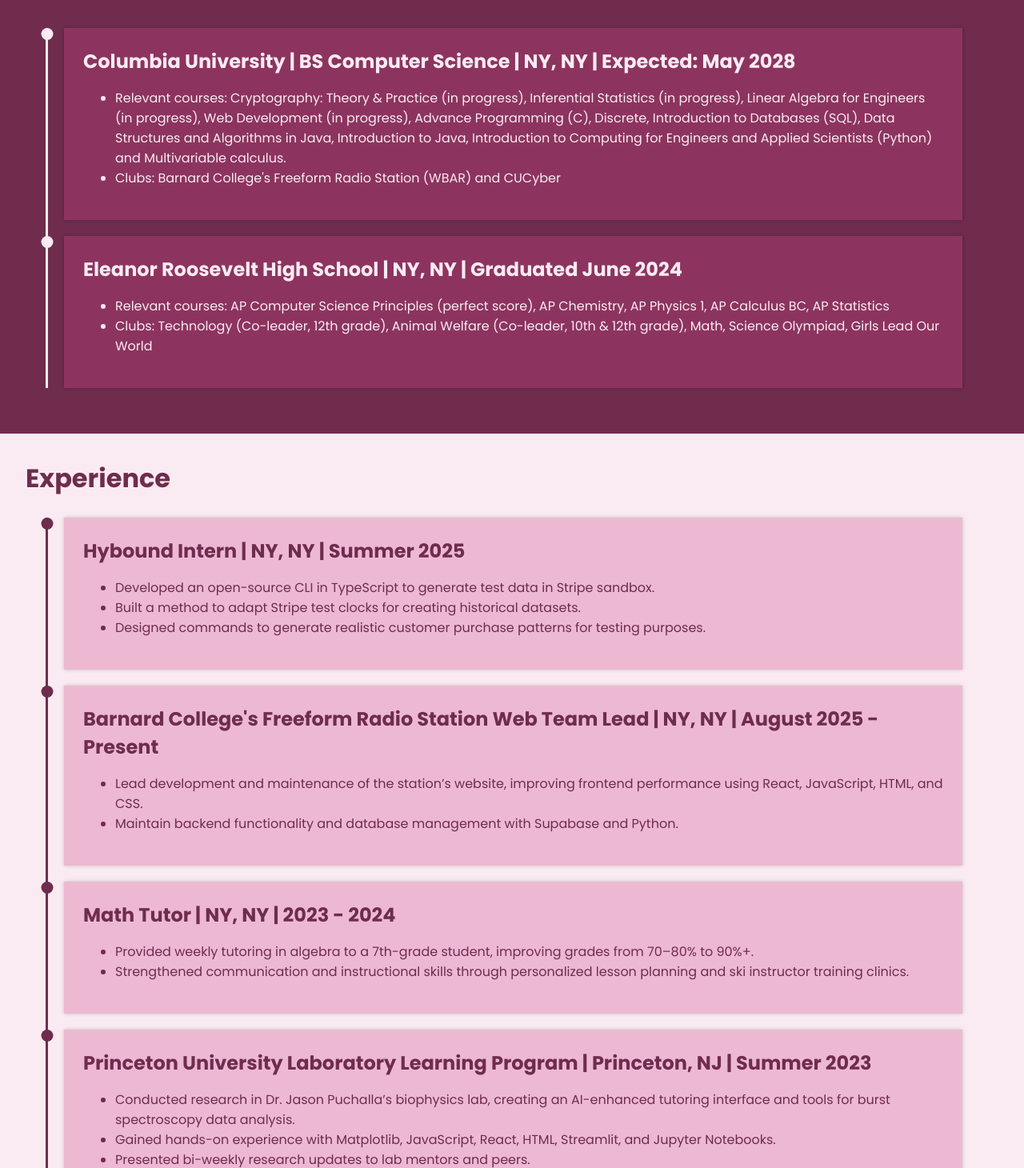
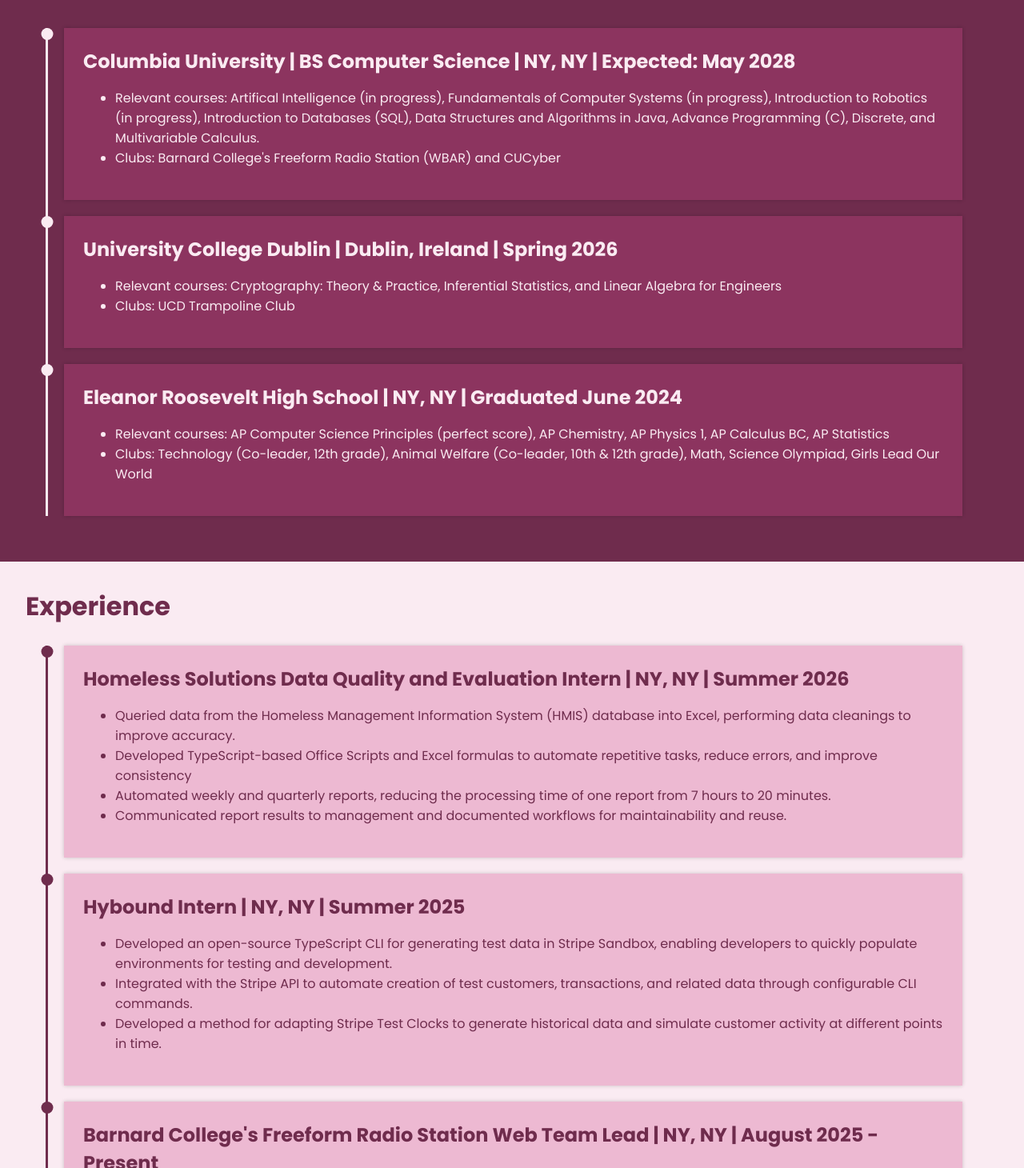
Before and after one commit to dellaetta/dellaetta.github.io, a React (Vite) app: page / in a window 1280 px wide. Shown: the part 870-2330 px from the top of the page at 80% size. Built offline with nearby package versions, Linux system fonts and the light colour scheme.

Commit message:
updated webpage to account for summer 2026

```diff
--- a/src/Home.jsx
+++ b/src/Home.jsx
@@ -20,6 +20,7 @@ import solar from './assets/photos/solar-scape.png';
 import spend from './assets/photos/spend-mood.png';
 import wbar from './assets/photos/wbar.png';
 import webserver from './assets/photos/3157.png';
+import coins from './assets/photos/coins.png';
 
 function Home() {
   const [openProjectId, setOpenProjectId] = React.useState(null);
@@ -66,7 +67,19 @@ function Home() {
       link: 'https://www.hybound.com/', image: hybound, alt: 'Graphs showing the distribution of products purchased in the mock data'
     },
 
-    { id: 3, title: "SpendMood", blurb: 'Financial tracking application that connects user spending and to mood',
+    { id: 3, title: "Computer Vision Self-Study", blurb: 'Learned and practiced computer vision skills through a collection of projects',
+      description: ["Developed a collection of small projects to independently explore computer vision concepts using OpenCV, experimenting ",
+        "with image processing, lighting and illumination, image drawing and annotation, feature detection, and feature extraction/manipulation."],
+      link: "https://github.com/dellaetta/computer-vision-practice", image: coins, alt: 'Coins detected in a computer vision project'
+    },
+
+    { id: 4, title: "Wbar Website", blurb: 'Maintain and improve the WBAR radio station website',
+      description: ["Maintain a website that streams the WBAR radio station 22 hours a day. Responsible for record updates, bug fixes, database",
+        "management, and ongoing feature improvements."],
+      link: "https://wbar.org/ ", image: wbar, alt: 'Wbar website page'
+    },
+
+    { id: 5, title: "SpendMood", blurb: 'Financial tracking application that connects user spending and to mood',
       description: ["Created a financial tracking application that analyzes user spending patterns and associates them with mood to help users become ",
         "more aware of how emotions impact their spending habits. Integrated the Capital One Nessie API to enable quick uploads of ",
         "historical spending data. Built using Auth0 for authentication, FastAPI for the backend, Gemini for analytics, and custom CSS ",
@@ -75,44 +88,38 @@ function Home() {
       alt: 'Dashboard of SpendMood'
     },
 
-    { id: 4, title: "Wbar Website", blurb: 'Maintain and improve the WBAR radio station website',
-      description: ["Maintain a website that streams the WBAR radio station 22 hours a day. Responsible for record updates, bug fixes, database",
-        "management, and ongoing feature improvements."],
-      link: "https://wbar.org/ ", image: wbar, alt: 'Wbar website page'
-    },
-
-    { id: 5, title: "Shxttalks", blurb: 'Built a campus bathroom database with a review-based frontend and data integrity controls.',
+    { id: 6, title: "Shxttalks", blurb: 'Built a campus bathroom database with a review-based frontend and data integrity controls.',
       description: ["Created a campus bathroom database following the full database development workflow, including ER diagram design, mock data ",
         "generation, and implementation in PostgreSQL. Built a frontend that allows users to interact with the database by submitting reviews ",
         "and filtering available bathrooms. Implemented database triggers to maintain data consistency and prevent spam or duplicate submissions."],
       link: 'https://www.cs.columbia.edu/~kar/4111f25/', image: shxttalk, alt: 'Data from the buildings table'
     },
 
-    { id: 6, title: "Princeton Labatory Learning Program", blurb: 'Created a campus bathroom database following the full database development workflow',
+    { id: 6, title: "PLL Program", blurb: 'Developed a Python-based tutoring web application integrating ChatGPT to make personalized tutoring more accessible.',
       description: ["Conducted researched a Dr. Puchalla's lab in Princeton. In summer of 2023, Expanded upon ChatGPT's capabilities to create an AI-powered ",
         "tutoring website. Implemented image and audio uploads, converted AI responses into audio output, and designed customizable AI personalities using ",
         "pre-configured prompts and props. Additionally, worked on experimenting with AI to identify chemicals on Burst Analysis Spectroscopy data using MATLAB."],
         link: "https://sites.google.com/view/puchallalab/home", image: dill, alt: 'Dill dashboard'
     },
 
-     { id: 7, title: "Pacbot", blurb: 'Built and presented an Ardunio-controlled robotic car with multiple movement capabilites',
+     { id: 8, title: "Pacbot", blurb: 'Built and presented an Ardunio-controlled robotic car with multiple movement capabilites',
       description: ["Built an Arduino-controlled robotic car featuring remote control, ultrasonic obstacle avoidance, and line-following behavior; selected ",
         "to present to 300+ attendees at the STEM Institue at CCNY program’s final panel."],
       link: 'https://steminstitutenyc.org/', image: ccny, alt: 'Panel from presentation of pacbot'
     },
 
-     { id: 8, title: "Earthquakes", blurb: 'Created and analyzed a map of the recent earthquakes in Central America',
+     { id: 9, title: "Earthquakes", blurb: 'Created and analyzed a map of the recent earthquakes in Central America',
       description: ["Created a map of recent earthquakes in Central America, presented earthquake activity using an original diagram, and ",
         "proposed strategies to improve earthquake preparedness and reduce damage. Learned coding basics and key concepts including ",
         "seismic waves, lava, and tectonic plates."],
       link: "https://github.com/dellaetta/brown-scholars-projects/tree/main/unit1", image: earthquake, alt: 'Map of earthquakes in central america'
     },
 
-     { id: 9, title: "Stars", blurb: 'Created a Color-Magnitude Diagram (CMD) for the Prasepe star cluster using Matplotlib and pandas ',
+     /*{ id: 9, title: "Stars", blurb: 'Created a Color-Magnitude Diagram (CMD) for the Prasepe star cluster using Matplotlib and pandas ',
       description: ["Created and presented a Color–Magnitude Diagram (CMD) for the Praesepe star cluster. Learned Matplotlib and advanced pandas ",
         "skills while studying stellar magnitude, TGAS data, and the Hertzsprung–Russell diagram."],
       link: "https://github.com/dellaetta/brown-scholars-projects/tree/main/unit3", image: cmd, alt: 'Color magnitude diagram of praesepe'
-    },
+    },*/
 
      { id: 10, title: "COVID Map", blurb: 'Live data visualization on COVID-19 cases, deaths, and recoveries',
       description: ["Analyzed U.S. COVID-19 data by visualizing cases, deaths, and recoveries, with a focused study on New York. Gained experience working ",
@@ -164,13 +171,24 @@ function Home() {
           <div className ='timeline_component timeline_component--bg'>
             <h2 className ='timeline_title'>Columbia University | BS Computer Science | NY, NY | Expected: May 2028</h2>
             <ul>
-              <li>Relevant courses: Cryptography: Theory & Practice (in progress), Inferential Statistics (in progress), Linear Algebra for Engineers (in progress),
-                Web Development (in progress), Advance Programming (C), Discrete, Introduction to Databases (SQL), Data Structures
-                and Algorithms in Java, Introduction to Java, Introduction to Computing for Engineers and Applied Scientists (Python)
-                and Multivariable calculus.
+              <li>Relevant courses: Artifical Intelligence (in progress), Fundamentals of Computer Systems (in progress),
+                Introduction to Robotics (in progress), Introduction to Databases (SQL), Data Structures and Algorithms in Java,
+                Advance Programming (C), Discrete, and Multivariable Calculus.
               </li>
             <li>Clubs: Barnard College's Freeform Radio Station (WBAR) and CUCyber</li>
           </ul>
+          </div>
+
+          <div className ='timeline_middle timeline_middle--d'>
+            <div className ='timeline_point timeline_point--d'></div>
+          </div>
+
+          <div className ='timeline_component timeline_component timeline_component--bg'>
+            <h2 className ='timeline_title'>University College Dublin | Dublin, Ireland | Spring 2026</h2>
+            <ul>
+              <li>Relevant courses: Cryptography: Theory & Practice, Inferential Statistics, and Linear Algebra for Engineers</li>
+              <li>Clubs: UCD Trampoline Club</li>
+            </ul>
           </div>
 
           <div className ='timeline_middle timeline_middle--d'>
@@ -195,11 +213,29 @@ function Home() {
             <div className ='timeline_point timeline_point--x'></div>
           </div>
           <div className ='timeline_component timeline_component--bg'>
+            <h2 className ='timeline_title'>Homeless Solutions Data Quality and Evaluation Intern | NY, NY | Summer 2026</h2>
+            <ul>
+              <li>Queried data from the Homeless Management Information System (HMIS) database into Excel, performing data
+                cleanings to improve accuracy.</li>
+              <li>Developed TypeScript-based Office Scripts and Excel formulas to automate repetitive tasks, reduce errors,
+                and improve consistency</li>
+              <li>Automated weekly and quarterly reports, reducing the processing time of one report from 7 hours to 20 minutes.</li>
+              <li>Communicated report results to management and documented workflows for maintainability and reuse.</li>
+            </ul>
+          </div>
+
+          <div className ='timeline_middle timeline_middle--x'>
+            <div className ='timeline_point timeline_point--x'></div>
+          </div>
+          <div className ='timeline_component timeline_component--bg'>
             <h2 className ='timeline_title'>Hybound Intern | NY, NY | Summer 2025</h2>
             <ul>
-              <li>Developed an open-source CLI in TypeScript to generate test data in Stripe sandbox.</li>
-              <li>Built a method to adapt Stripe test clocks for creating historical datasets.</li>
-              <li>Designed commands to generate realistic customer purchase patterns for testing purposes.</li>
+              <li>Developed an open-source TypeScript CLI for generating test data in Stripe Sandbox, enabling developers
+                to quickly populate environments for testing and development.</li>
+              <li>Integrated with the Stripe API to automate creation of test customers, transactions, and related data
+                through configurable CLI commands.</li>
+              <li>Developed a method for adapting Stripe Test Clocks to generate historical data and simulate customer
+                activity at different points in time.</li>
             </ul>
           </div>
 
@@ -231,9 +267,13 @@ function Home() {
           <div className ='timeline_component timeline_component--bg'>
             <h2 className ='timeline_title'>Princeton University Laboratory Learning Program | Princeton, NJ | Summer 2023</h2>
             <ul>
-              <li>Conducted research in Dr. Jason Puchalla’s biophysics lab, creating an AI-enhanced tutoring interface and tools for burst spectroscopy data analysis.</li>
-              <li>Gained hands-on experience with Matplotlib, JavaScript, React, HTML, Streamlit, and Jupyter Notebooks.</li>
-              <li>Presented bi-weekly research updates to lab mentors and peers.</li>
+              <li>Developed a Python-based tutoring web application integrating ChatGPT to make personalized tutoring more accessible, using
+                Streamlit, React, JavaScript, and HTML, with speech-to-text, text-to-speech, and OCR capabilities.</li>
+              <li>Designed and implemented the application's user interface and accessibility-focused workflows, and deployed the application
+                using PythonAnywhere.</li>
+              <li>Researched AI models for separating signals and explored how they could be applied to burst analysis spectroscopy data,
+                testing different approaches in MATLAB and Jupyter Notebooks.</li>
+              <li>Presented project progress, findings, and technical approaches during biweekly research team meetings.</li>
             </ul>
           </div>
 
--- a/src/Privacy.jsx
+++ b/src/Privacy.jsx
@@ -103,7 +103,7 @@ function Privacy() {
                 through the contact form.
             </p>
 
-            <h2>Opt-Out</h2>
+            <h2>Opt-Out of Mailing Address</h2>
             <p>If you do not want to receive email and/or mailings from us in the future, please let me know by sending an email
                 to me at the contact address below in the paragraph “How to Contact Us”, requesting to be removed from our
                 email/mailing list. Please note that there might be a brief delay between when you submit your request to opt-out
```
Also changed, not shown: src/assets/photos/coins.png (added), 1 other file (tests, documents, lock files or other folders).
